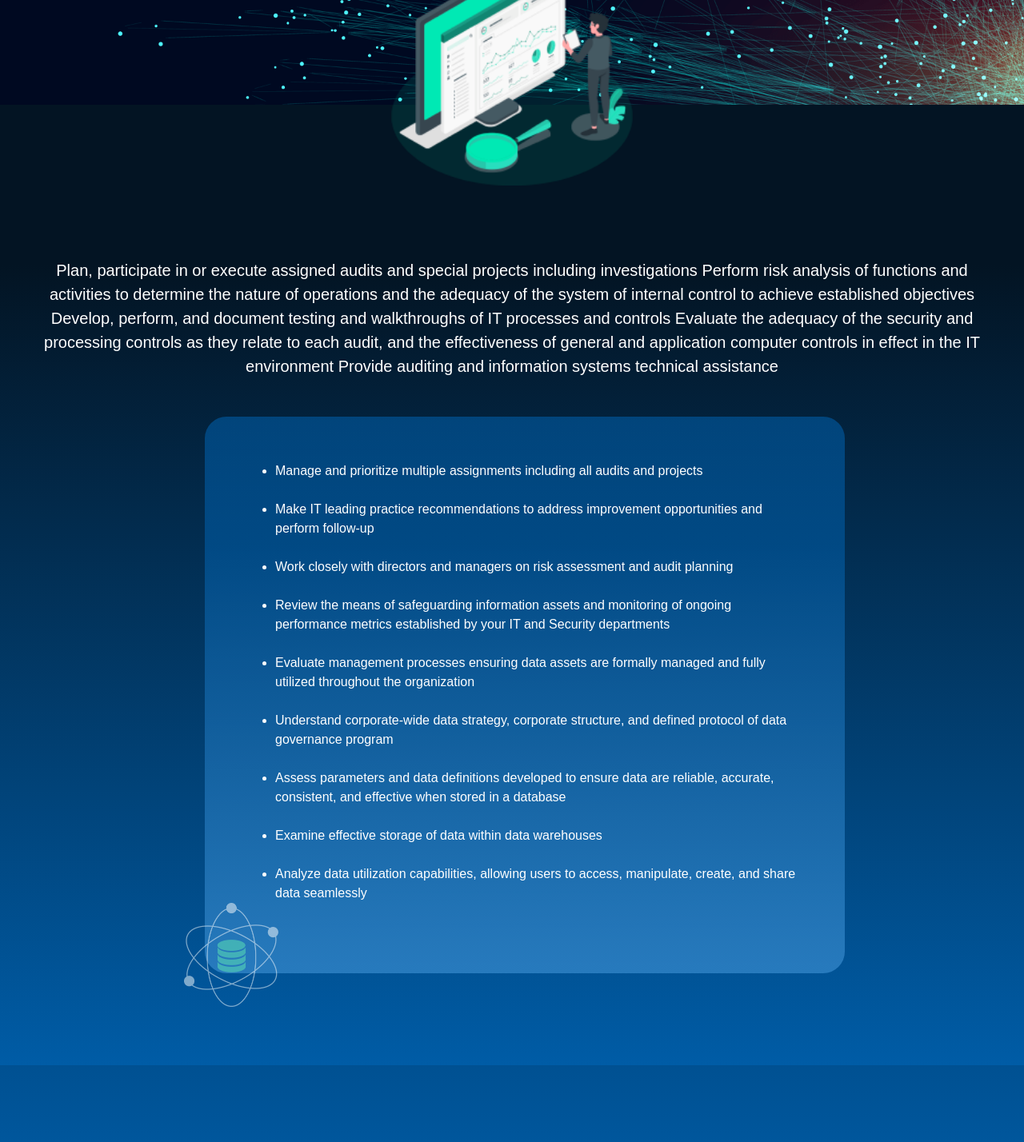
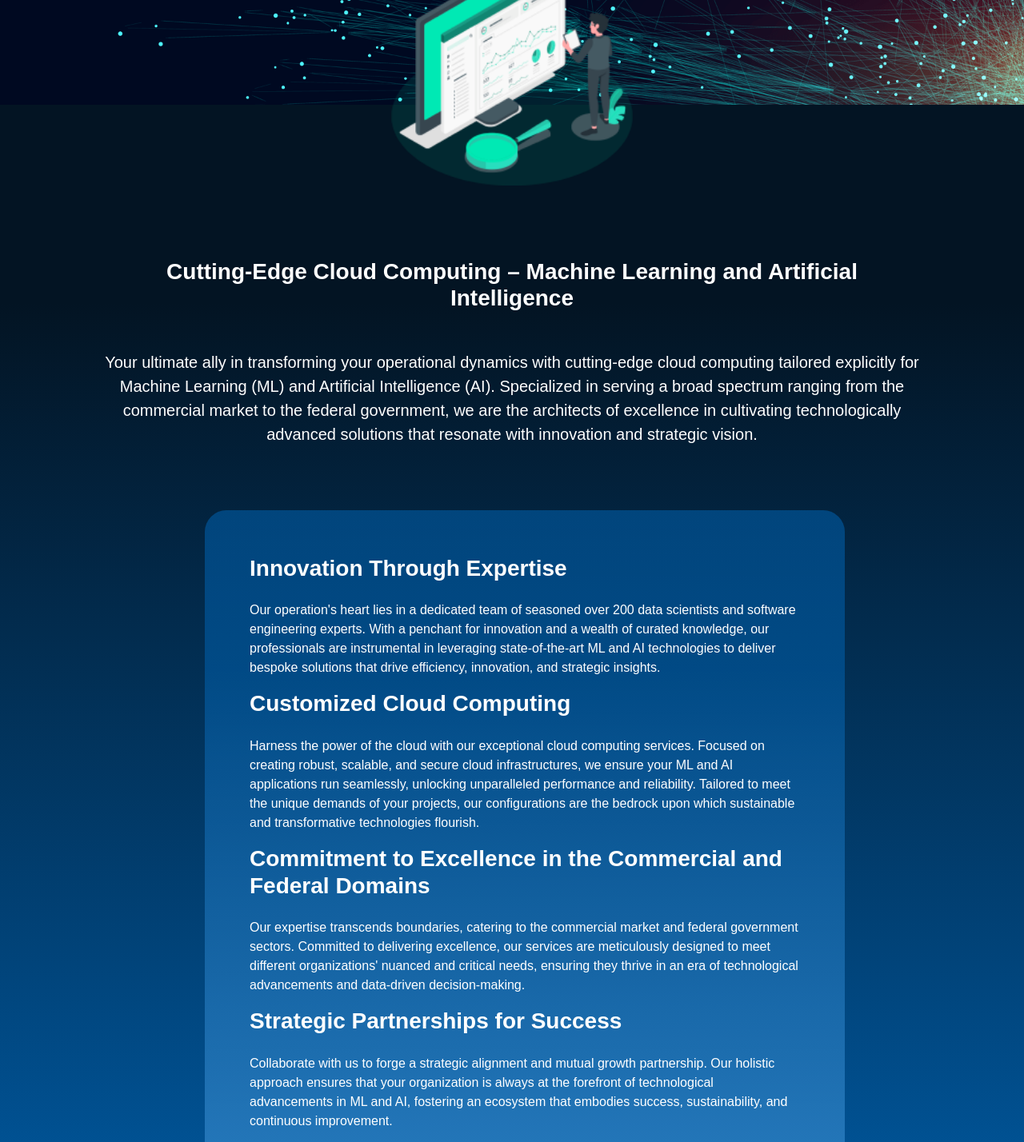
Before and after one commit to ShrikantNathan/GTA, a React (Create React App) app: page /CloudComputing in a window 1280 px wide. Shown: the part 340-1768 px from the top of the page at 80% size. Built offline with nearby package versions, Linux system fonts and the light colour scheme.

Commit message:
Add files via upload

```diff
--- a/src/components/Pages/CloudComputing.jsx
+++ b/src/components/Pages/CloudComputing.jsx
@@ -4,7 +4,6 @@ import '../header/Customer.css'
 import database from '../../assest/Database-img.png'
 import vectorimg from '../../assest/Vectorimg.png'
 import GoToTop from './Top'
-
 
 function CloudComputing() {
     return (
@@ -18,13 +17,16 @@ function CloudComputing() {
                     <div className='imagecloud'>
                         <img src={database} alt='databseimg' height={300}></img>
                     </div>
-                    <p className='cloudp p-10'>Plan, participate in or execute assigned audits and special projects       including investigations Perform risk analysis of functions and activities to determine the nature of operations and the adequacy of the system of internal control to achieve established objectives
+
+                    <p className='cloudp p-10'>
+                        <h3>Cutting-Edge Cloud Computing  – Machine Learning and Artificial Intelligence </h3>
+                        Your ultimate ally in transforming your operational dynamics with cutting-edge cloud computing tailored explicitly for Machine Learning (ML) and Artificial Intelligence (AI). Specialized in serving a broad spectrum ranging from the commercial market to the federal government, we are the architects of excellence in cultivating technologically advanced solutions that resonate with innovation and strategic vision.{/* Plan, participate in or execute assigned audits and special projects       including investigations Perform risk analysis of functions and activities to determine the nature of operations and the adequacy of the system of internal control to achieve established objectives
                         Develop, perform, and document testing and walkthroughs of IT processes and controls
                         Evaluate the adequacy of the security and processing controls as they relate to each audit, and the effectiveness of general and application computer controls in effect in the IT environment
-                        Provide auditing and information systems technical assistance</p>
+                        Provide auditing and information systems technical assistance*/}</p>
                     <div className="responsive-card">
                         <p className="card-content">
-                            <ul >
+                            {/* <ul >
                                 <li>
                                     Manage and prioritize multiple assignments including all audits and projects
                                 </li>
@@ -60,20 +62,26 @@ function CloudComputing() {
                                 <br />
                                 <li>
                                     Analyze data utilization capabilities, allowing users to access, manipulate, create, and share data seamlessly
-                                </li>
-                                <div className="vectorimg">
-                                    <img alt="vectorimg" src={vectorimg} style={{ opacity: 0.50 }} width={118}></img>
-                                </div>
-
-                            </ul>
-                        </p>
-                    </div>
+                                </li> */}
+                            <h3>Innovation Through Expertise</h3>
+                            <p>Our operation's heart lies in a dedicated team of seasoned over 200 data scientists and software engineering experts. With a penchant for innovation and a wealth of curated knowledge, our professionals are instrumental in leveraging state-of-the-art ML and AI technologies to deliver bespoke solutions that drive efficiency, innovation, and strategic insights.
+                            </p><h3>Customized Cloud Computing</h3>
+                            <p>Harness the power of the cloud with our exceptional cloud computing services. Focused on creating robust, scalable, and secure cloud infrastructures, we ensure your ML and AI applications run seamlessly, unlocking unparalleled performance and reliability. Tailored to meet the unique demands of your projects, our configurations are the bedrock upon which sustainable and transformative technologies flourish.
+                            </p><h3>Commitment to Excellence in the Commercial and Federal Domains</h3>
+                            <p>Our expertise transcends boundaries, catering to the commercial market and federal government sectors. Committed to delivering excellence, our services are meticulously designed to meet different organizations' nuanced and critical needs, ensuring they thrive in an era of technological advancements and data-driven decision-making.
+                            </p><h3>Strategic Partnerships for Success
+                            </h3><p>Collaborate with us to forge a strategic alignment and mutual growth partnership. Our holistic approach ensures that your organization is always at the forefront of technological advancements in ML and AI, fostering an ecosystem that embodies success, sustainability, and continuous improvement.
+                            </p>
+                            <div className="vectorimg">
+                                <img alt="vectorimg" src={vectorimg} style={{ opacity: 0.50 }} width={118}></img>
+                            </div>
+                        {/* </ul> */}
+                    </p>
                 </div>
-                <GoToTop />
             </div>
+            <GoToTop />
         </div>
+        </div >
     )
 }
-
-
 export default CloudComputing;
--- a/src/components/Pages/DataScience.css
+++ b/src/components/Pages/DataScience.css
@@ -68,7 +68,14 @@
     object-fit: cover;
 }
 
-
+.cloudp h3 {
+    margin-bottom: 3rem;
+    font-weight: bold;
+}
+.card-content h3{
+    margin-bottom: 1.5rem;
+    font-weight: bold;
+}
 
 .market {
     text-align: center;
@@ -170,10 +177,12 @@
         text-align: center;
         width: 100%;
         position: absolute;
-        top: 38%;
+        top: 43%;
     }
     .cloudp {
-        padding-top: 45%;
+        padding-top: 38%;
+        font: message-box;
+        text-align: left;
     }
     .imagecloud img, svg {
         vertical-align: middle;
@@ -252,16 +261,15 @@
         padding: 2rem;
     }
     .cloudp {
-        color: #FFF;
         font-size: 20px;
-        text-align: center;
-        padding-top: 15%;
+        padding: 15% 10% 5% 10%;
     }
     .spancloudmarket {
         font-size: x-large;
         padding-top: 18%;
     }
 }
+
 @media (min-width: 576px){
 .col-sm-6 {
     flex: 0 0 auto;
```
